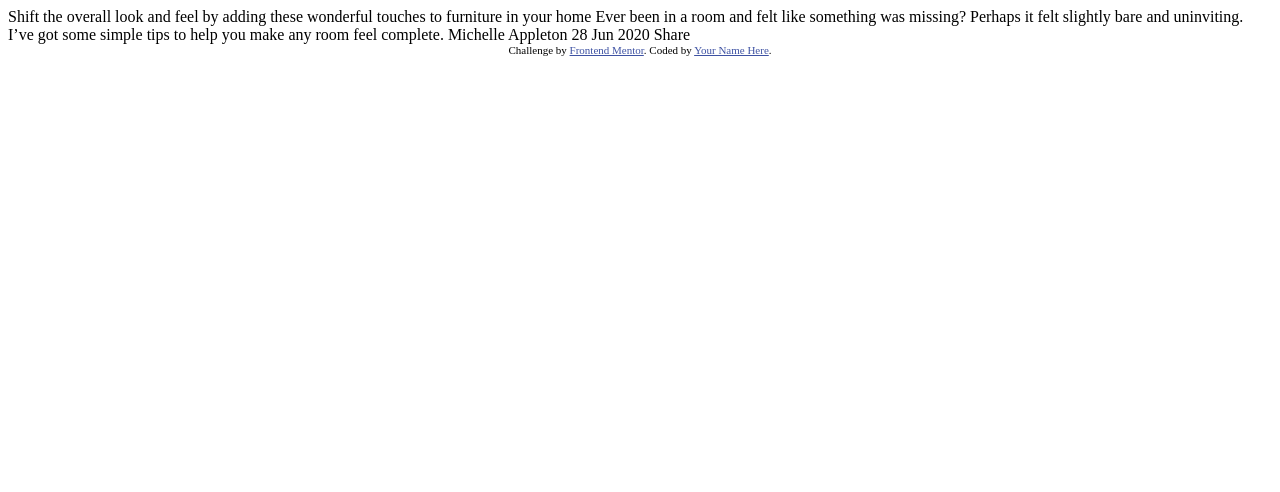
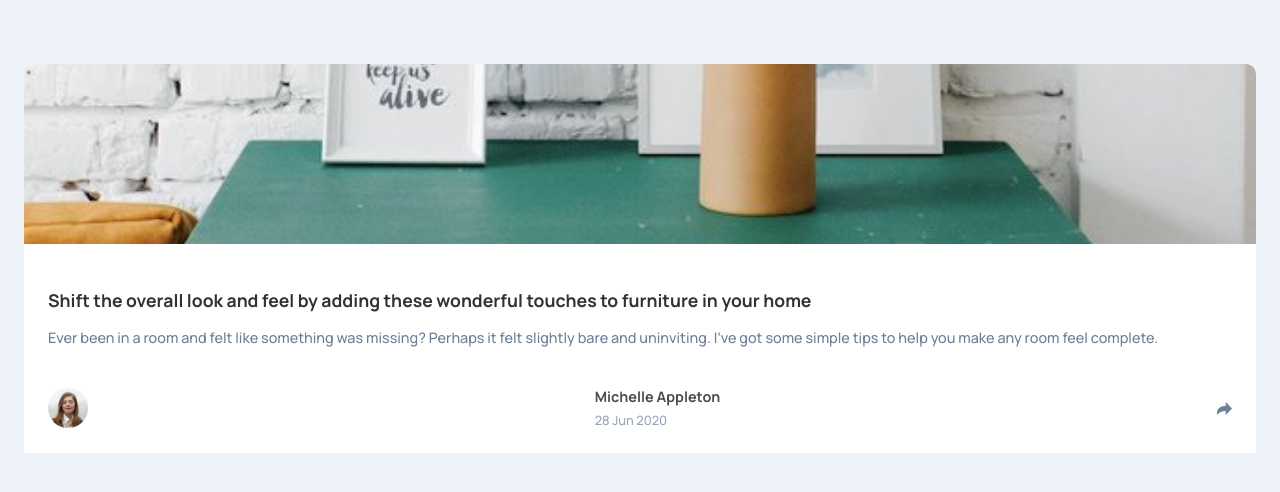
Before and after one commit to jose-jimmy/Article-preview-component-master, a plain HTML site: page index.html in a window 1280 px wide. Drawn offline with Linux system fonts and the light colour scheme.

Commit message:
html, css updated

```diff
--- a/index.html
+++ b/index.html
@@ -1,36 +1,44 @@
 <!DOCTYPE html>
 <html lang="en">
+
 <head>
   <meta charset="UTF-8">
-  <meta name="viewport" content="width=device-width, initial-scale=1.0"> <!-- displays site properly based on user's device -->
+  <meta name="viewport" content="width=device-width, initial-scale=1.0">
+  <!-- displays site properly based on user's device -->
 
   <link rel="icon" type="image/png" sizes="32x32" href="./images/favicon-32x32.png">
 
-  <title>Frontend Mentor | Article preview component</title>
+  <title>Article preview component</title>
+  <link rel="stylesheet" href="style.css">
+</head>
 
-  <!-- Feel free to remove these styles or customise in your own stylesheet 👍 -->
-  <style>
-    .attribution { font-size: 11px; text-align: center; }
-    .attribution a { color: hsl(228, 45%, 44%); }
-  </style>
-</head>
 <body>
+  <main>
+    <div class="main_container">
+      <div class="card_section">
+        <img src="./images/drawers.jpg" alt="main_img" class="cover_img">
+        <div class="card_details">
+          <p class="card_title">
+            Shift the overall look and feel by adding these wonderful
+            touches to furniture in your home
+          </p>
+          <p class="card_description">
+            Ever been in a room and felt like something was missing?
+            Perhaps it felt slightly bare and uninviting. I’ve got some
+            simple tips to help you make any room feel complete.
+          </p>
+          <div class="card_author">
+            <img src="./images/avatar-michelle.jpg" alt="profile" class="author_profile">
+            <div class="author_details">
+              <p class="author_name">Michelle Appleton</p>
+              <p class="author_date">28 Jun 2020</p>
+            </div>
+            <img src="./images/icon-share.svg" alt="share" class="share_icon">
+          </div>
+        </div>
+      </div>
+    </div>
+  </main>
+</body>
 
-  Shift the overall look and feel by adding these wonderful
-  touches to furniture in your home
-
-  Ever been in a room and felt like something was missing? Perhaps
-  it felt slightly bare and uninviting. I’ve got some simple tips
-  to help you make any room feel complete.
-
-  Michelle Appleton
-  28 Jun 2020
-
-  Share
-
-  <div class="attribution">
-    Challenge by <a href="https://www.frontendmentor.io?ref=challenge" target="_blank">Frontend Mentor</a>.
-    Coded by <a href="#">Your Name Here</a>.
-  </div>
-</body>
 </html>
--- /dev/null
+++ b/style.css
@@ -0,0 +1,87 @@
+@import url('https://fonts.googleapis.com/css2?family=Manrope:wght@500;700&display=swap');
+
+:root{
+    --clr--gray-700:hsl(217, 19%, 35%);
+    --clr-gray-500:hsl(214, 17%, 51%);
+    --clr-gray-300:hsl(212, 23%, 69%);
+    --clr-gray-100:hsl(210, 46%, 95%);
+}
+
+
+*{
+    margin: 0;
+    padding: 0;
+    box-sizing: border-box;
+}
+
+body{
+    background-color: var(--clr-gray-100);
+    font-size: 13px;
+    min-height: 100vh;
+    font-family: 'Manrope', sans-serif;
+}
+
+.main_container{
+    display: grid;
+        align-items: center;
+        padding: 4rem 1.5rem 0 1.5rem;
+}
+
+.card_section{
+    display: grid;
+    background-color: white;
+    border-radius: 10px 10px 0 0;
+}
+
+.cover_img{
+    width: 100%;
+    height: 180px;
+    object-fit: cover;
+    border-radius: 10px 10px 0 0;
+}
+
+.card_details{
+    padding: 1.5rem;
+}
+.card_title{
+    padding-top: 20px;
+    font-size: 1.1rem;
+    font-weight: 700;
+    color: var(--clr-gray-700);
+    margin-bottom: 1rem;
+    opacity: 0.8;
+}
+
+.card_description{
+    font-size: 0.9rem;
+    color: var(--clr-gray-500);
+    margin-bottom: 1rem;
+}
+
+.card_author{
+    margin-top: 40px;
+    display: flex;
+    align-items: center;
+    justify-content:space-between;
+}
+
+.author_profile{
+    width: 40px;
+    height: 40px;
+    border-radius: 50%;
+    margin-right: 10px;
+}
+
+.author_name{
+    font-size: 0.9rem;
+    font-weight: 700;
+    color: var(--clr-gray-700);
+    opacity: 0.7;
+}
+
+.author_date{
+    font-size: 0.8rem;
+    color: var(--clr-gray-500);
+    opacity: 0.7;
+    padding-top: 5px;
+}
```
